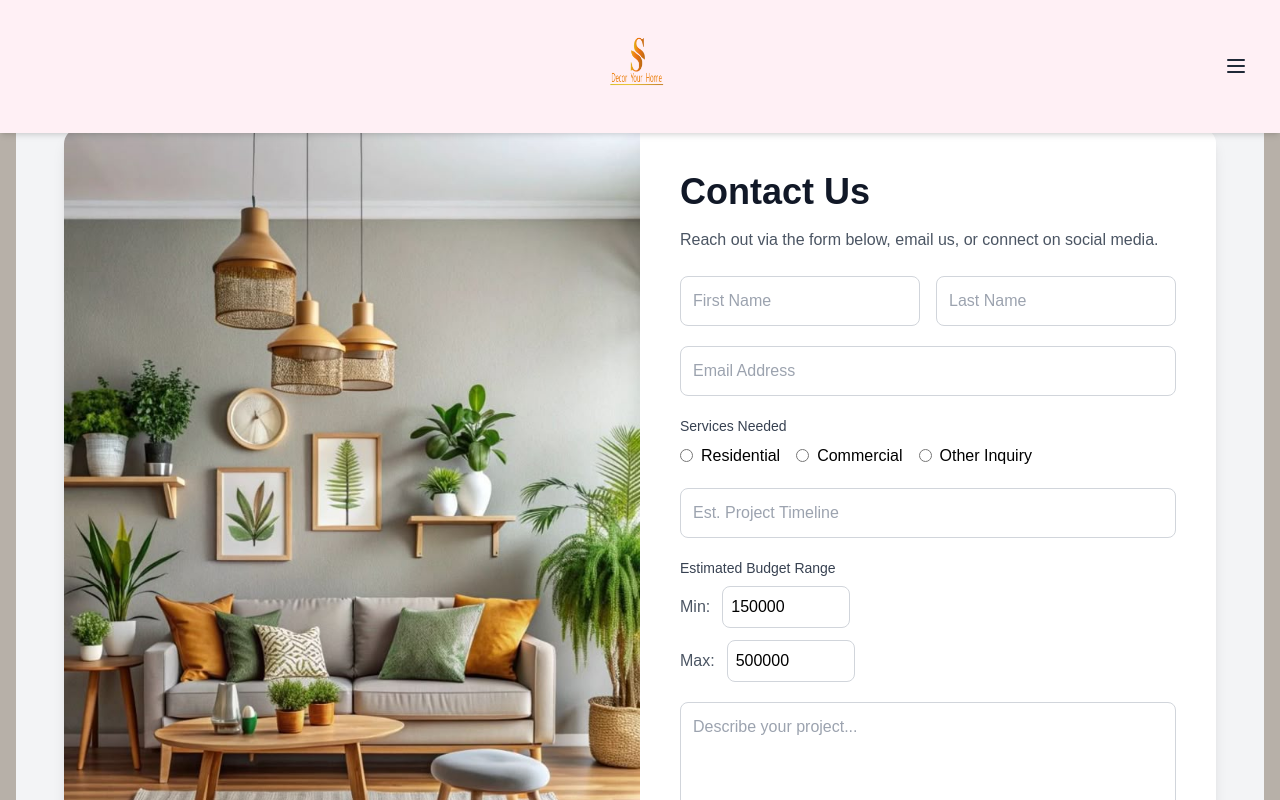
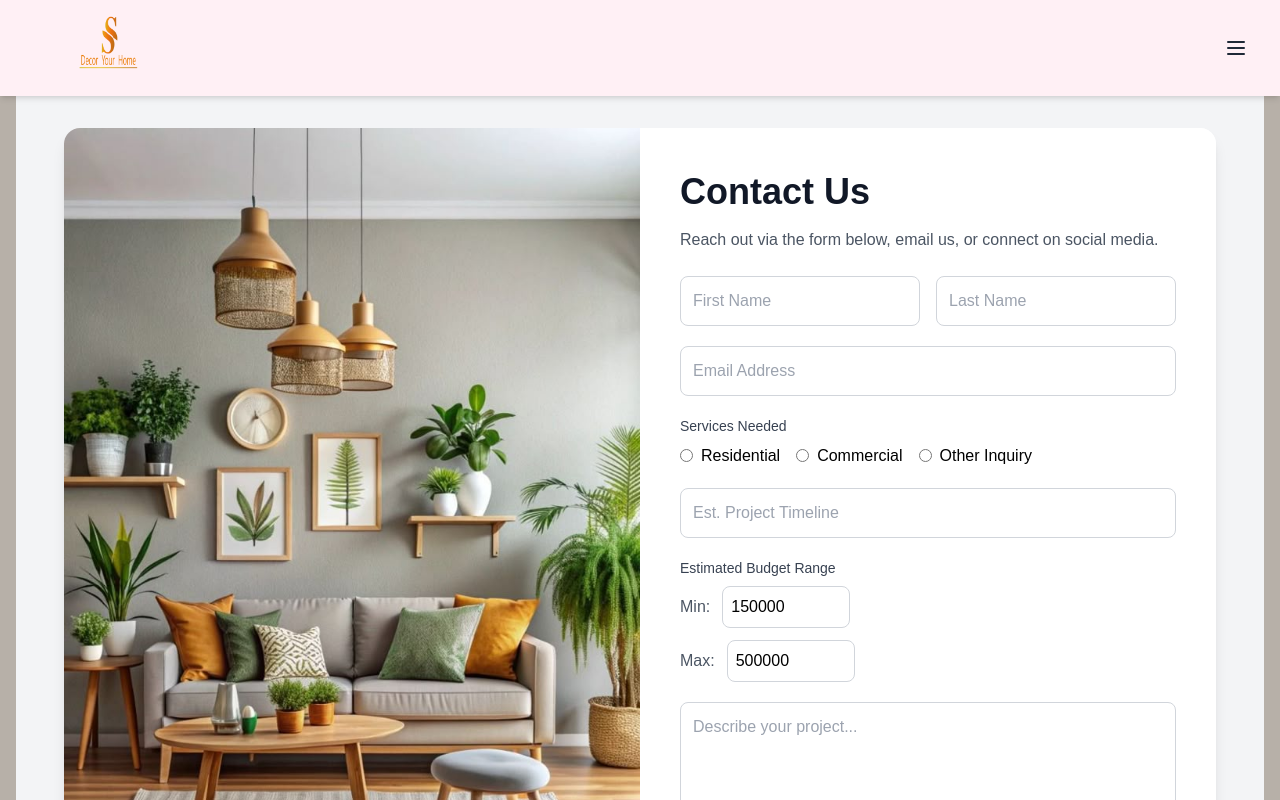
Before and after one commit to harryhritik12/home_decor, a React (Create React App) app: page /contact in a window 1280 px wide. Shown: the top 800 px of the page. Built offline with nearby package versions, Linux system fonts and the light colour scheme.

Commit message:
Animation

```diff
--- a/src/App.css
+++ b/src/App.css
@@ -22,3 +22,11 @@
 html, body {
   background-color: #f5f5dc;
 }
+nav {
+  margin: 0;
+  padding: 0;
+}
+
+nav .flex-1 {
+  margin-left: 0;
+}
--- a/src/components/Navbar.jsx
+++ b/src/components/Navbar.jsx
@@ -1,4 +1,4 @@
-import { useState } from "react";
+import { useState, useEffect } from "react";
 import { motion, AnimatePresence } from "framer-motion";
 import { Menu, X } from "lucide-react";
 import { Link, useNavigate } from "react-router-dom";
@@ -6,6 +6,12 @@ import logo from "../assets/logo.jpg";
 
 export default function Navbar() {
   const [isOpen, setIsOpen] = useState(false);
+  const [logoLoaded, setLogoLoaded] = useState(false);
+
+  useEffect(() => {
+    setTimeout(() => setLogoLoaded(true), 500);
+  }, []);
+
   const navigate = useNavigate();
 
   const handleTeamClick = () => {
@@ -20,24 +26,30 @@ export default function Navbar() {
   };
 
   return (
-    <nav className="fixed top-0 left-0 w-full bg-[#FFF0F5] shadow-md z-50 px-8 py-4 flex items-center justify-between transition-all duration-500">
-      <div className="flex-1 flex justify-center">
-        <motion.div whileHover={{ scale: 1.1 }} transition={{ duration: 0.3 }} className="cursor-pointer">
-          <Link to="/" onClick={() => setIsOpen(false)}>
-            <img src={logo} alt="Home Decor Logo" className="w-44 h-auto" />
-          </Link>
-        </motion.div>
-      </div>
+    <nav className="fixed top-0 left-0 w-full bg-[#FFF0F5] shadow-md z-50 h-24 flex items-center justify-between px-4">
+      {/* Logo with animation */}
+      <motion.div
+        initial={{ x: "50vw", scale: 1.5 }}
+        animate={{ x: logoLoaded ? 0 : "50vw", scale: logoLoaded ? 1 : 1.5 }}
+        transition={{ duration: 1, ease: "easeInOut" }}
+        className="h-full flex items-center"
+      >
+        <Link to="/" onClick={() => setIsOpen(false)}>
+          <img src={logo} alt="Home Decor Logo" className="w-48 h-auto" />
+        </Link>
+      </motion.div>
 
+      {/* Menu Button */}
       <motion.button
         onClick={() => setIsOpen(!isOpen)}
         whileHover={{ scale: 1.2 }}
         transition={{ duration: 0.3 }}
-        className="absolute right-8 text-3xl text-gray-800"
+        className="text-3xl text-gray-800 mr-4"
       >
         {isOpen ? <X /> : <Menu />}
       </motion.button>
 
+      {/* Mobile Menu */}
       <AnimatePresence>
         {isOpen && (
           <motion.div
@@ -47,22 +59,48 @@ export default function Navbar() {
             transition={{ duration: 0.5, ease: "easeInOut" }}
             className="fixed inset-0 bg-[#FFF0F5] text-white flex flex-col items-center justify-center"
           >
-            <motion.div initial={{ opacity: 0 }} animate={{ opacity: 1 }} transition={{ duration: 0.5, delay: 0.3 }} className="absolute top-8 left-10 cursor-pointer">
+            <motion.div
+              initial={{ opacity: 0 }}
+              animate={{ opacity: 1 }}
+              transition={{ duration: 0.5, delay: 0.3 }}
+              className="absolute top-8 left-10 cursor-pointer"
+            >
               <Link to="/" onClick={() => setIsOpen(false)}>
-                <img src={logo} alt="Home Decor Logo" className="w-44 h-auto" />
+                <img src={logo} alt="Home Decor Logo" className="w-48 h-auto" />
               </Link>
             </motion.div>
 
-            <button onClick={() => setIsOpen(false)} className="absolute top-8 right-10 text-4xl text-gray-800 hover:text-gray-300 transition">
+            <button
+              onClick={() => setIsOpen(false)}
+              className="absolute top-8 right-10 text-4xl text-gray-800 hover:text-gray-300 transition"
+            >
               <X size={32} />
             </button>
 
             <ul className="text-5xl font-serif space-y-10 text-center tracking-wide text-gray-800">
-              <li><Link to="/process" onClick={() => setIsOpen(false)}>Process</Link></li>
-              <li><button onClick={handleTeamClick}>Team</button></li>
-              <li><Link to="/projects" onClick={() => setIsOpen(false)}>Projects</Link></li>
-              <li><Link to="/press" onClick={() => setIsOpen(false)}>Press</Link></li>
-              <li><Link to="/contact" onClick={() => setIsOpen(false)}>Contact</Link></li>
+              <li>
+                <Link to="/process" onClick={() => setIsOpen(false)}>
+                  Process
+                </Link>
+              </li>
+              <li>
+                <button onClick={handleTeamClick}>Team</button>
+              </li>
+              <li>
+                <Link to="/projects" onClick={() => setIsOpen(false)}>
+                  Projects
+                </Link>
+              </li>
+              <li>
+                <Link to="/press" onClick={() => setIsOpen(false)}>
+                  Press
+                </Link>
+              </li>
+              <li>
+                <Link to="/contact" onClick={() => setIsOpen(false)}>
+                  Contact
+                </Link>
+              </li>
             </ul>
           </motion.div>
         )}
--- a/src/index.css
+++ b/src/index.css
@@ -6,3 +6,11 @@
 body {
     background-color: #b7b0a8 !important;
   }
+  nav {
+    margin: 0;
+    padding: 0;
+  }
+
+  nav .flex-1 {
+    margin-left: 0;
+  }
--- a/src/styles/globals.css
+++ b/src/styles/globals.css
@@ -15,3 +15,12 @@
   .hero-container h1 {
     text-shadow: 2px 2px 10px rgba(0, 0, 0, 0.3);
   }
+
+  nav {
+    margin: 0;
+    padding: 0;
+  }
+
+  nav .flex-1 {
+    margin-left: 0;
+  }
```
